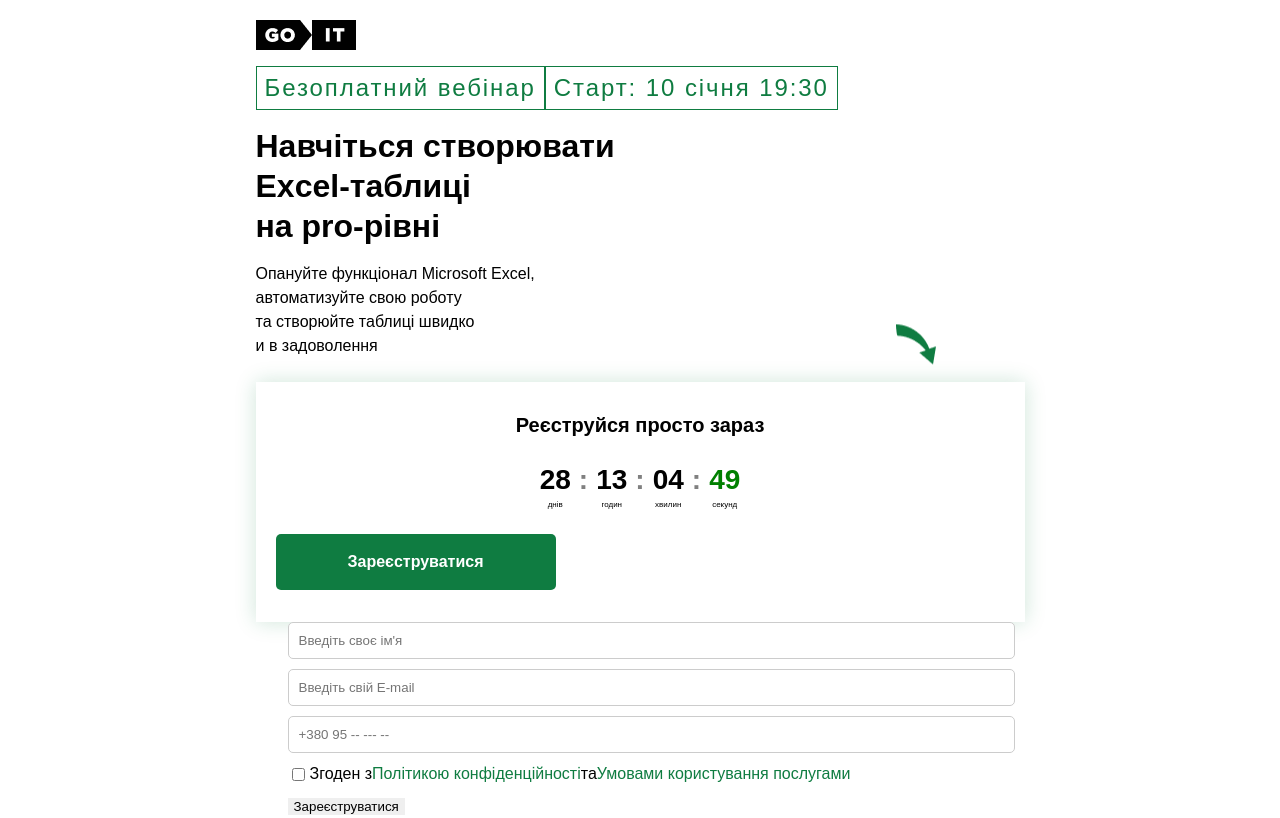
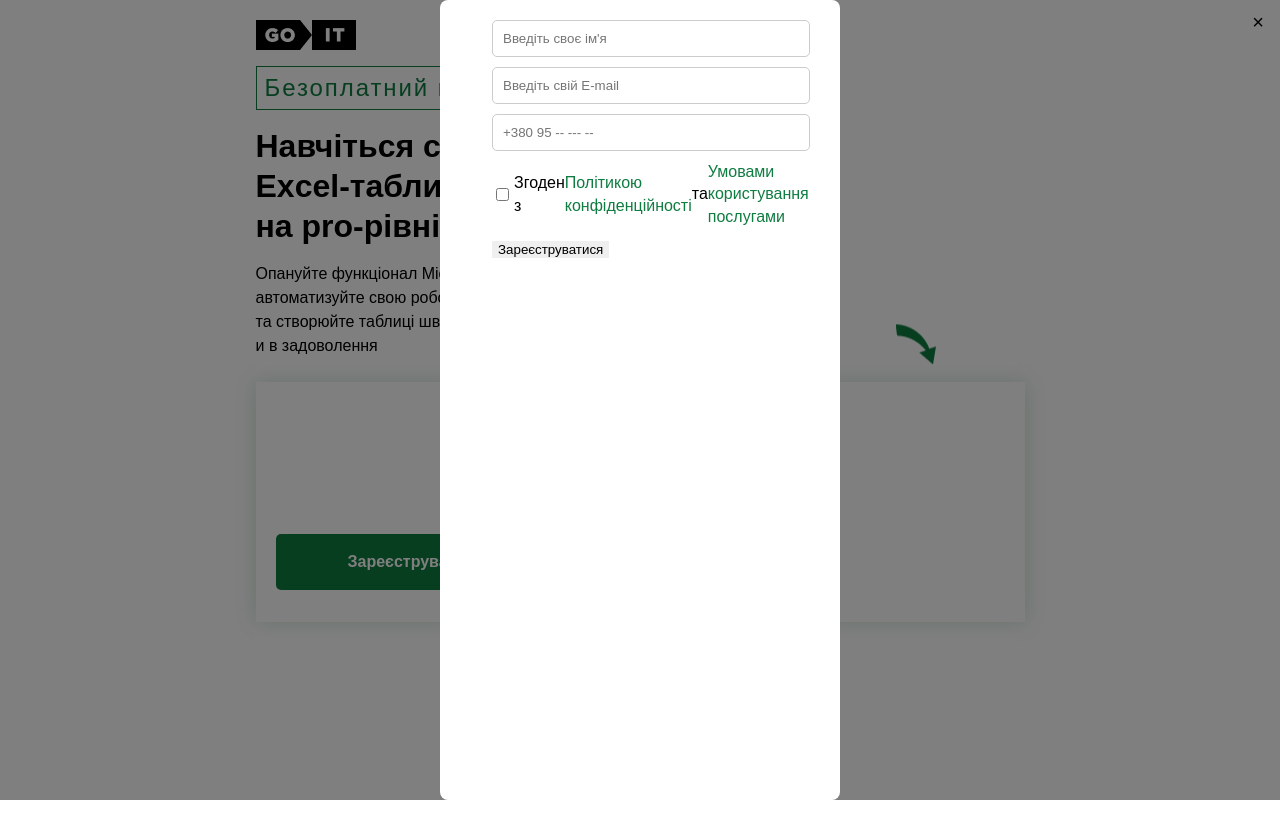
Before and after one commit to alex-miami-petrov/my_excel, a React (Vite) app in the folder vite-project/: page / in a window 1280 px wide. Both pictures are taken after a click on the button "Зареєструватися". Built offline with nearby package versions, Linux system fonts and the light colour scheme.

Commit message:
fix_modal

```diff
--- a/vite-project/src/components/hero/hero.jsx
+++ b/vite-project/src/components/hero/hero.jsx
@@ -1,11 +1,17 @@
-// import React from "react";
+// import React, { useState } from "react";
 // import s from "./hero.module.css";
 // import Container from "../container/container";
 // import arMob from "../../img/arMob.png";
 // import CountdownTimer from "../countdownTimer/countdownTimer.jsx";
-// // import icons from "../../img/icons.svg";
+// import RegForm from "../form/regForm.jsx";
 
 // const Hero = () => {
+//   const [showForm, setShowForm] = useState(false);
+
+//   const handleRegisterClick = () => {
+//     setShowForm(true);
+//   };
+
 //   return (
 //     <section className={s.hero}>
 //       <Container>
@@ -20,9 +26,8 @@
 //         </h1>
 //         <p className={s.heroText}>
 //           Опануйте функціонал Microsoft Excel, автоматизуйте свою роботу <br />
-//           та створюйте таблиці швидко <br />і в задоволення
+//           та створюйте таблиці швидко <br />и в задоволення
 //         </p>
-
 //         <img
 //           className={s.arMob}
 //           src={arMob}
@@ -33,8 +38,11 @@
 //         <div className={s.countWrap}>
 //           <h1 className={s.countTitle}>Реєструйся просто зараз</h1>
 //           <CountdownTimer />
-//           <button className={s.regBut}>Зареєструватися</button>
+//           <button className={s.regBut} onClick={handleRegisterClick}>
+//             Зареєструватися
+//           </button>
 //         </div>
+//         {showForm && <RegForm />}{" "}
 //       </Container>
 //     </section>
 //   );
@@ -54,6 +62,10 @@ const Hero = () => {
 
   const handleRegisterClick = () => {
     setShowForm(true);
+  };
+
+  const handleCloseModal = () => {
+    setShowForm(false);
   };
 
   return (
@@ -86,7 +98,16 @@ const Hero = () => {
             Зареєструватися
           </button>
         </div>
-        {showForm && <RegForm />}{" "}
+        {showForm && (
+          <div className={s.modalOverlay}>
+            <div className={s.modalContent}>
+              <button className={s.closeButton} onClick={handleCloseModal}>
+                &times;
+              </button>
+              <RegForm />
+            </div>
+          </div>
+        )}
       </Container>
     </section>
   );
--- a/vite-project/src/components/hero/hero.module.css
+++ b/vite-project/src/components/hero/hero.module.css
@@ -61,3 +61,33 @@
 .regBut:hover {
   background-color: darkcyan;
 }
+
+.modalOverlay {
+  position: fixed;
+  top: 0;
+  left: 0;
+  width: 100%;
+  height: 100%;
+  background-color: rgba(0, 0, 0, 0.5);
+  display: flex;
+  justify-content: center;
+
+  z-index: 1000;
+}
+
+.modalContent {
+  background-color: white;
+  padding: 20px;
+  border-radius: 8px;
+  max-width: 360px;
+}
+
+.closeButton {
+  position: absolute;
+  top: 10px;
+  right: 10px;
+  background: none;
+  border: none;
+  font-size: 20px;
+  cursor: pointer;
+}
```
